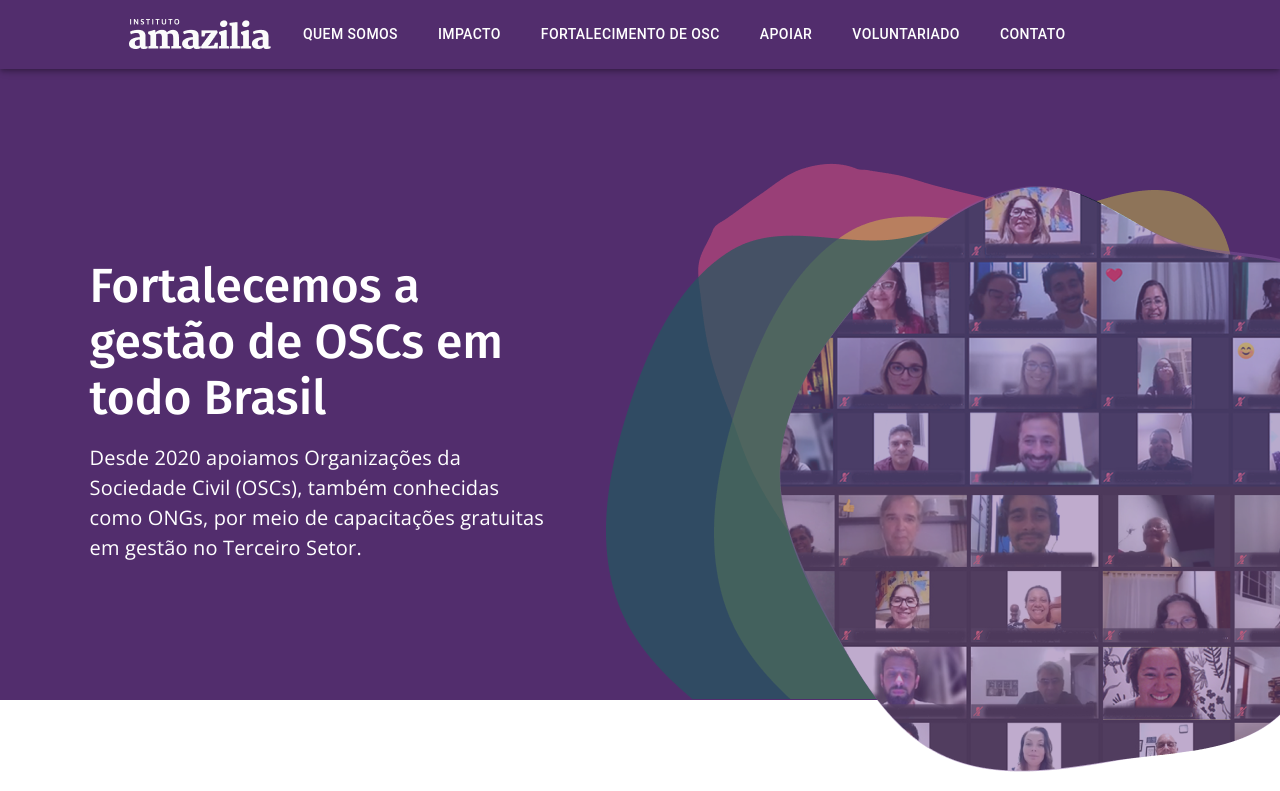
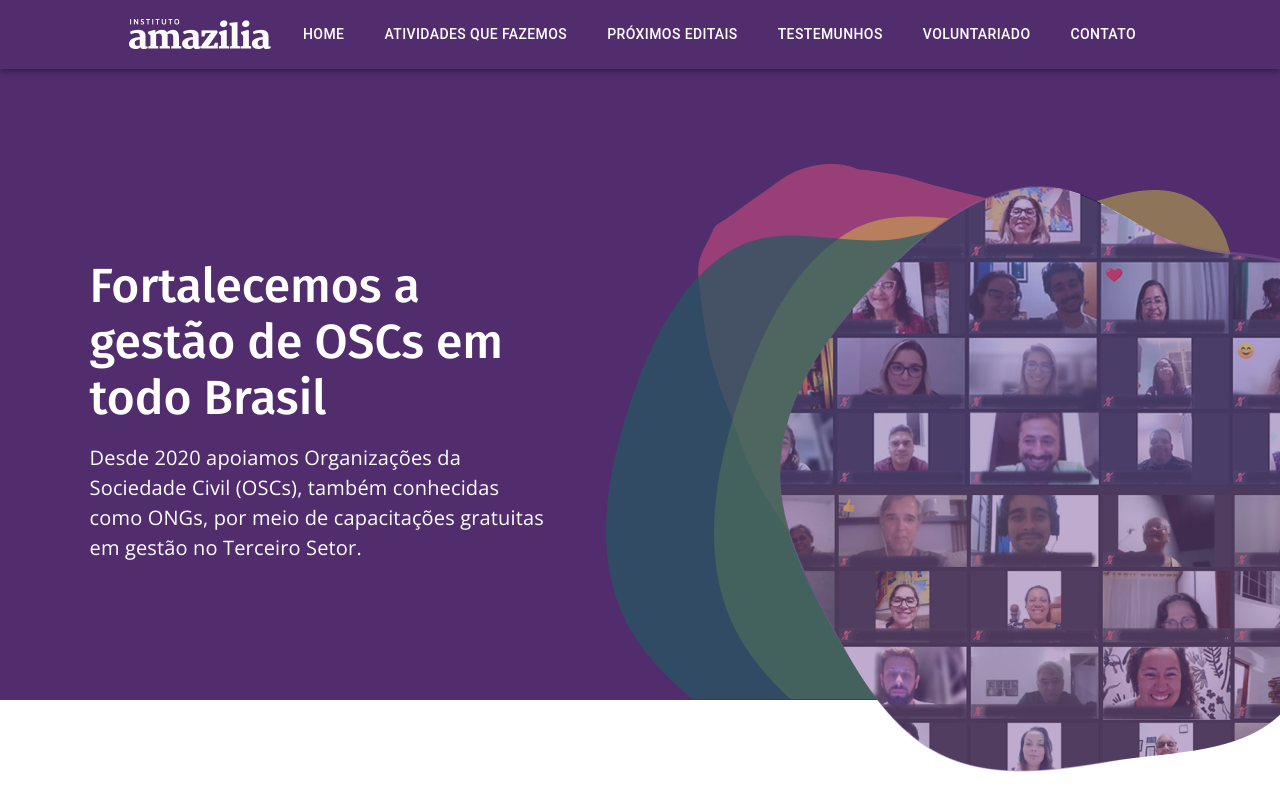
Before and after one commit to institutoamazilia/amazilia, a React (Vite) app: page / in a window 1280 px wide. Shown: the top 791 px of the page. Built offline with nearby package versions, Linux system fonts and the light colour scheme.

Commit message:
smooth added

```diff
--- a/src/App.tsx
+++ b/src/App.tsx
@@ -6,7 +6,7 @@ function App() {
   return (
     <>
       <ThemeProvider theme={responsiveTheme}>
-        <Home/>
+        <Home />
       </ThemeProvider>
     </>
   )
--- a/src/components/activities/Activities.tsx
+++ b/src/components/activities/Activities.tsx
@@ -10,7 +10,7 @@ import { IconButton } from '@mui/material';
 
 export default function Activities() {
   return (
-    <Box sx={{width: "100%", height: 700,display: "flex", flexDirection: "column", justifyContent: { xs: "flex-start", sm: "center"}, paddingLeft: { xs: "2rem", sm:"6.5rem"},  paddingRight: { xs: "2rem", sm:"6.5rem"}, marginTop:{ xs: "4rem", sm:"0"}}}>
+    <Box id="Atividades que fazemos" sx={{width: "100%", height: 700,display: "flex", flexDirection: "column", justifyContent: { xs: "flex-start", sm: "center"}, paddingLeft: { xs: "2rem", sm:"6.5rem"},  paddingRight: { xs: "2rem", sm:"6.5rem"}, marginTop:{ xs: "4rem", sm:"0"}}}>
          <Box >
             <Box sx={{ width: { xs: "100%", sm: "70%"}, }}>
                 <Typography  fontFamily="Fira Sans" variant="h5" gutterBottom>{ActivitiesTitle}</Typography>
--- a/src/components/header/Header.tsx
+++ b/src/components/header/Header.tsx
@@ -8,7 +8,7 @@ import Container from '@mui/material/Container';
 
 export default function Header() {
   return (
-    <Box bgcolor="#522D6D" sx={{width: "100%", height: 700, display: "flex", position: "relative", justifyContent: "space-between", paddingTop: { xs: '6rem', md: '8rem' }, flexDirection: { xs: 'column', md: 'row' }}}>
+    <Box id="Home" bgcolor="#522D6D" sx={{width: "100%", height: 700, display: "flex", position: "relative", justifyContent: "space-between", paddingTop: { xs: '6rem', md: '8rem' }, flexDirection: { xs: 'column', md: 'row' }}}>
         <Box sx={{ gap: "1rem", display: "flex", justifyContent: "center", alignContent: "center", alignItems: "center",  maxWidth: {xs: "100%", sm: "50%"}, paddingLeft:"2rem", paddingRight:"2rem"}}>
             <Box sx={{ width: {xs: "100%", sm: "80%"}}}>
                 <Typography  fontFamily="Fira Sans" color="white" variant="h3" gutterBottom>{dataHeader.title}</Typography>
--- a/src/components/navbar/NavBar.tsx
+++ b/src/components/navbar/NavBar.tsx
@@ -13,8 +13,7 @@ import Tooltip from '@mui/material/Tooltip';
 import MenuItem from '@mui/material/MenuItem';
 import Logo from '../../assets/logo.png'
 
-const pages = ['Quem Somos', 'Impacto', 'FORTALECIMENTO de OSC', 'APOIAR', 'VOLUNTARIADO', 'CONTATO'];
-const settings = ['Profile', 'Account', 'Dashboard', 'Logout'];
+const pages = ['Home', 'Atividades que fazemos', 'Próximos Editais', 'Testemunhos', 'VOLUNTARIADO', 'CONTATO'];
 
 function NavBar() {
   const [anchorElNav, setAnchorElNav] = React.useState<null | HTMLElement>(null);
@@ -36,7 +35,7 @@ function NavBar() {
   };
 
   return (
-    <AppBar position="fixed">
+    <AppBar id="appbar" position="fixed">
       <Container maxWidth="xl" style={{paddingLeft: "10%"}}>
         <Toolbar disableGutters>
           <img src={Logo} alt="logo" />
@@ -70,7 +69,7 @@ function NavBar() {
               }}
             >
               {pages.map((page) => (
-                <MenuItem key={page} onClick={handleCloseNavMenu}>
+                <MenuItem key={page} onClick={handleCloseNavMenu} >
                   <Typography textAlign="center">{page}</Typography>
                 </MenuItem>
               ))}
@@ -100,6 +99,7 @@ function NavBar() {
                 key={page}
                 onClick={handleCloseNavMenu}
                 sx={{ my: 2, color: 'white', display: 'block', paddingLeft: "2rem" }}
+                href={`#${page}`}
               >
                 {page}
               </Button>
--- a/src/components/nextAnnouncements/NextAnnouncements.tsx
+++ b/src/components/nextAnnouncements/NextAnnouncements.tsx
@@ -24,7 +24,7 @@ const inputStyle = {
 }
 export default function NextAnnouncements() {
   return (
-    <Box bgcolor="#F2A03D" sx={{display: "flex"}}>
+    <Box id="Próximos Editais" bgcolor="#F2A03D" sx={{display: "flex"}}>
         <Box sx={{paddingLeft :"6.5rem", maxWidth: "50%" , paddingTop : "2.5rem", paddingBottom: "1.9rem"}} >
             <Typography fontFamily="Fira Sans" variant='h3' color="#260441">{data.title}</Typography>
             <Typography my="1rem" fontFamily="Open Sans" color="#181D27">{data.subt}</Typography>
--- /dev/null
+++ b/src/components/results/Results.tsx
@@ -0,0 +1,7 @@
+import React from 'react'
+
+export default function Results() {
+  return (
+    <div id="results">Results</div>
+  )
+}
--- a/src/components/testimony/Testimony.tsx
+++ b/src/components/testimony/Testimony.tsx
@@ -30,7 +30,7 @@ export default function Testimony() {
     };
 
   return (
-    <Box style={BackgroundHead} sx={{ backgroundSize: 'cover',backgroundPosition: 'center', width: "100%", height:"100%", paddingBottom: "3rem"}}>
+    <Box id="testimony" style={BackgroundHead} sx={{ backgroundSize: 'cover',backgroundPosition: 'center', width: "100%", height:"100%", paddingBottom: "3rem"}}>
         <Typography sx={{ paddingLeft: { xs: "2rem", sm:"6.5rem", paddingTop: "3rem", paddingBottom: "2rem"}}} color="white" fontSize="40px" fontFamily="Fira Sans">{data.title}</Typography>
         <Box sx={{ display: "flex", width:"100%", justifyContent:"center", flexDirection:"column", alignItems : "center"}}>
             <Box >
--- /dev/null
+++ b/src/globalStyle.css
@@ -0,0 +1,3 @@
+html {
+    scroll-behavior: smooth;
+  }
--- a/src/main.tsx
+++ b/src/main.tsx
@@ -1,6 +1,7 @@
 import React from 'react'
 import ReactDOM from 'react-dom/client'
 import App from './App'
+import './globalStyle.css'
 
 ReactDOM.createRoot(document.getElementById('root') as HTMLElement).render(
   <React.StrictMode>
--- a/src/pages/home/Home.tsx
+++ b/src/pages/home/Home.tsx
@@ -6,16 +6,18 @@ import Header from '../../components/header/Header'
 import Activities from '../../components/activities/Activities'
 import NextAnnouncements from '../../components/nextAnnouncements/NextAnnouncements'
 import Testimony from '../../components/testimony/Testimony'
+import Results from '../../components/results/Results'
 
 export default function Home() {
   return (
-    <div>
+    <div style={{scrollBehavior: "smooth"}}>
         <CssBaseline/>
         <NavBar/>
         <Header/>
         <Activities/>
         <NextAnnouncements/>
         <Testimony/>
+        <Results/>
     </div>
   )
 }
```
